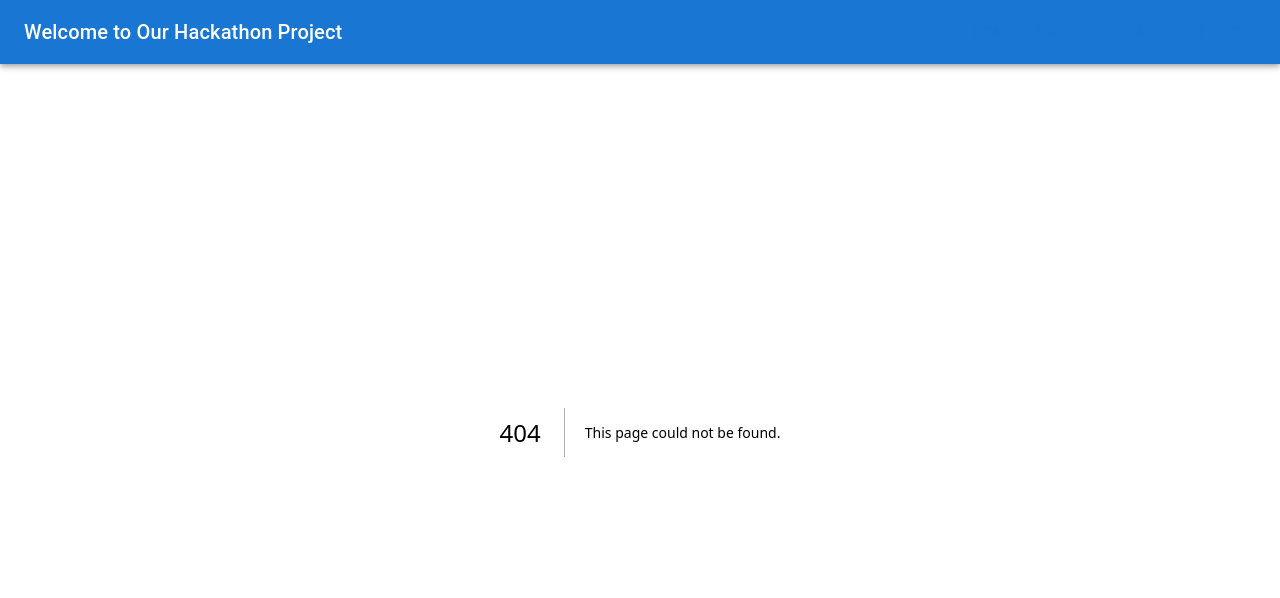
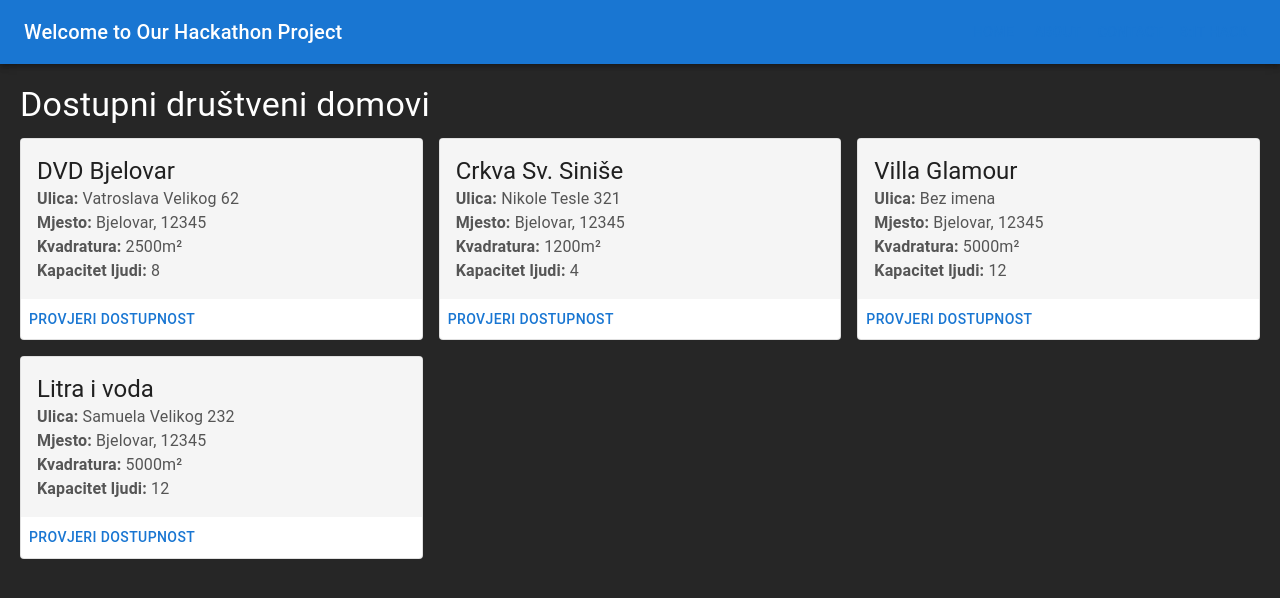
Before and after one commit to samuellucic/bit-hackathon-public, a Next.js app in the folder client/: page /homes in a window 1280 px wide. Before the commit this address had no page. Shown: the top 598 px of the page. Built offline with nearby package versions, Linux system fonts and the light colour scheme.

Commit message:
added pages

```diff
--- /dev/null
+++ b/client/src/app/(pages)/homes/page.module.css
@@ -0,0 +1,27 @@
+.card {
+    transition: transform 0.2s;
+    cursor: pointer;
+}
+
+.card:hover {
+    transform: scale(1.05);
+}
+
+.cardContent {
+    background-color: #f5f5f5;
+    padding: 16px;
+}
+
+.cardTitle {
+    font-weight: bold;
+}
+
+.cardAddress,
+.cardLocation,
+.cardDetails {
+    color: #555;
+}
+
+.link {
+    text-decoration: none;
+}
--- /dev/null
+++ b/client/src/app/(pages)/homes/page.tsx
@@ -0,0 +1,91 @@
+import React from 'react';
+import Link from 'next/link';
+import { Card, CardContent, CardActions, Typography, Grid } from '@mui/material';
+import styles from './page.module.css';
+import { House } from '@/app/(pages)/homes/typings';
+
+const mockHouses: House[] = [
+  {
+    id: 1,
+    name: 'DVD Bjelovar',
+    address: 'Vatroslava Velikog 62',
+    postalCode: '12345',
+    city: 'Bjelovar',
+    area: 2500.0,
+    capacity: 8,
+  },
+  {
+    id: 2,
+    name: 'Crkva Sv. Siniše',
+    address: 'Nikole Tesle 321',
+    postalCode: '12345',
+    city: 'Bjelovar',
+    area: 1200.0,
+    capacity: 4,
+  },
+  {
+    id: 3,
+    name: 'Villa Glamour',
+    address: 'Bez imena',
+    postalCode: '12345',
+    city: 'Bjelovar',
+    area: 5000.0,
+    capacity: 12,
+  },
+  {
+    id: 4,
+    name: 'Litra i voda',
+    address: 'Samuela Velikog 232',
+    postalCode: '12345',
+    city: 'Bjelovar',
+    area: 5000.0,
+    capacity: 12,
+  },
+];
+
+const ListOfHomes = () => {
+  return (
+    <div style={{ padding: '20px' }}>
+      <Typography variant="h4" gutterBottom>
+        Dostupni društveni domovi
+      </Typography>
+      <Grid container spacing={2}>
+        {mockHouses.map((house) => (
+          <Grid item xs={12} sm={6} md={4} key={house.id}>
+            <Link href={`/home/${house.id}`} passHref>
+              <Card variant="outlined" className={styles.card}>
+                <CardContent className={styles.cardContent}>
+                  <Typography variant="h5" className={styles.cardTitle}>
+                    {house.name}
+                  </Typography>
+                  <Typography className={styles.cardAddress} component={'div'}>
+                    <strong>Ulica:</strong> {house.address}
+                  </Typography>
+                  <Typography className={styles.cardLocation} component={'div'}>
+                    <strong>Mjesto: </strong>
+                    {`${house.city}, ${house.postalCode}`}
+                  </Typography>
+                  <Typography className={styles.cardDetails} component={'div'}>
+                    <strong>Kvadratura: </strong>
+                    {`${house.area}m²`}
+                  </Typography>
+                  <Typography className={styles.cardDetails} component={'div'}>
+                    <strong>Kapacitet ljudi: </strong>
+                    {house.capacity}
+                  </Typography>
+                </CardContent>
+                <CardActions>
+                  <Typography variant="button" color="primary" className={styles.link}>
+                    Provjeri dostupnost
+                  </Typography>
+                </CardActions>
+              </Card>
+            </Link>
+          </Grid>
+        ))}
+      </Grid>
+    </div>
+  );
+};
+
+export default ListOfHomes;
--- /dev/null
+++ b/client/src/app/(pages)/homes/typings.ts
@@ -0,0 +1,9 @@
+export interface House {
+  id: number;
+  name: string;
+  address: string;
+  postalCode: string;
+  city: string;
+  area: number;
+  capacity: number;
+}
```
Also changed, not shown: client/src/app/(pages)/home/[id]/page.tsx (added, +18 -0 lines).
